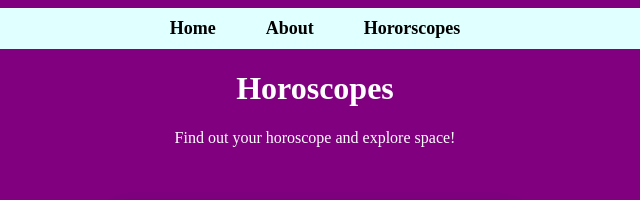
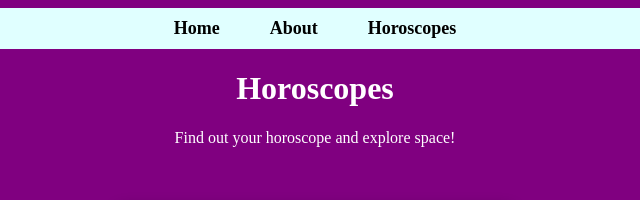
Before and after one commit to MsCrypto22/INST377-Final-Project, a plain HTML site: page final_homepage.html in a window 1280 px wide. Shown: the top 200 px of the page, 325-965 px from the left. Drawn offline with nearby package versions, Linux system fonts and the light colour scheme.

Commit message:
fixed html page reference for Horoscopes page in main-nav bar

```diff
--- a/final_homepage.html
+++ b/final_homepage.html
@@ -11,7 +11,7 @@
             <ul>
                 <li><a href = "final_homepage.html">Home</a></li>
                 <li><a href = "final_contact.html">About</a></li>
-                <li><a href = "final_hororscope.html">Hororscopes</a></li>
+                <li><a href = "final_horoscope.html">Horoscopes</a></li>
             </ul>
         </nav>
         </nav>
```
Also changed, not shown: final_contact.html (+1 -1 lines), final_horoscope.html (+1 -1 lines).
